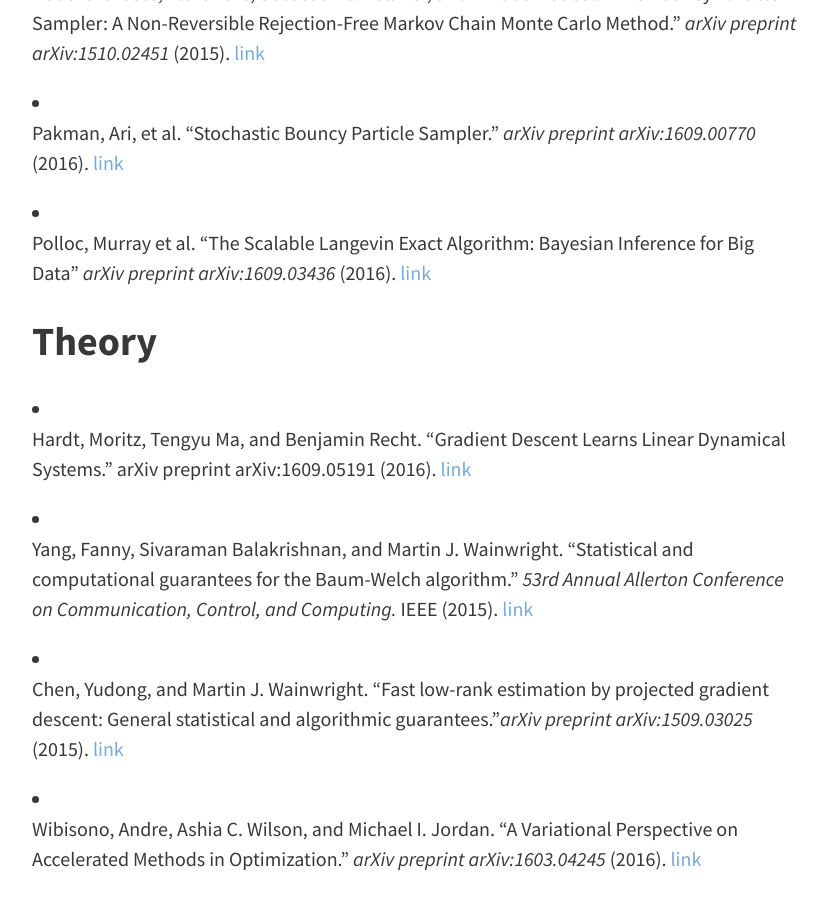
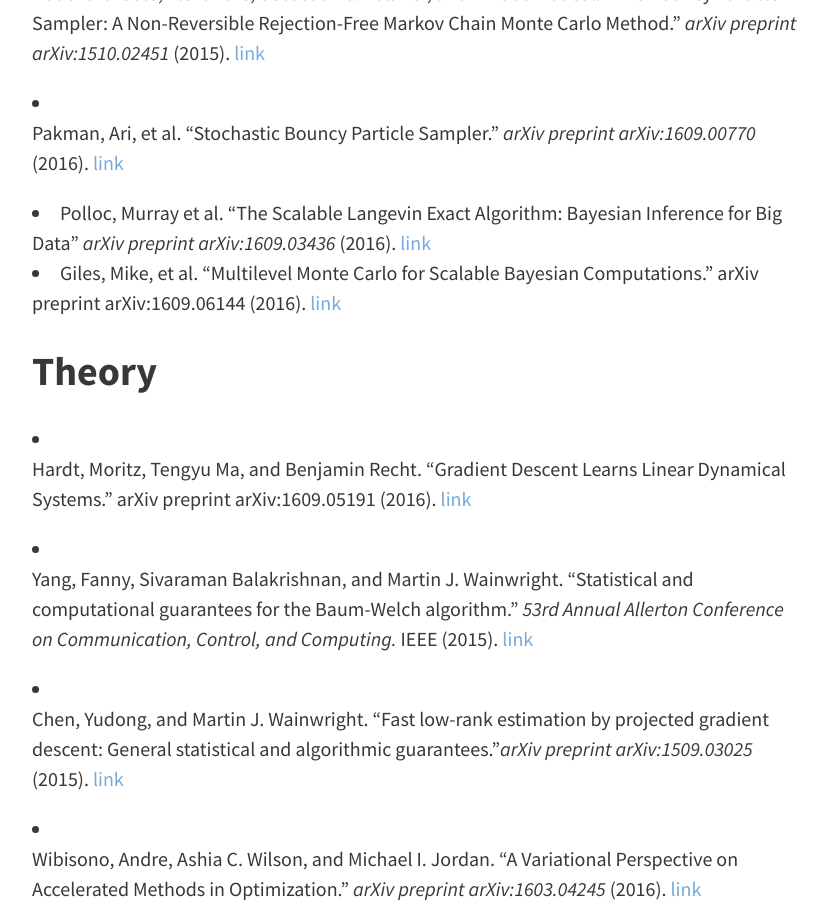
Before and after one commit to casmls/casmls.github.io, a Jekyll site: the page built from papers.md, in a window 1280 px wide and 900 px high, scrolled down 2277 px. Shown: the whole window, without its empty margins (224-1052 px from the left). Built offline with Jekyll 4.4.1, drawn with Linux system fonts in a browser that asks for light colours; nearby versions of some CDN libraries.

Commit message:
adding multilevel mcmc

```diff
--- a/papers.md
+++ b/papers.md
@@ -44,6 +44,7 @@ This is a list of suggested papers to choose from, loosely organized by topic.
 - Pakman, Ari, et al. "Stochastic Bouncy Particle Sampler." _arXiv preprint arXiv:1609.00770_ (2016). [link](http://arxiv.org/abs/1609.00770)
 
 - Polloc, Murray et al. “The Scalable Langevin Exact Algorithm: Bayesian Inference for Big Data” _arXiv preprint arXiv:1609.03436_ (2016). [link](https://arxiv.org/abs/1609.03436)
+- Giles, Mike, et al. "Multilevel Monte Carlo for Scalable Bayesian Computations." arXiv preprint arXiv:1609.06144 (2016). [link](https://arxiv.org/pdf/1609.06144)
 
 ## Theory
 - Hardt, Moritz, Tengyu Ma, and Benjamin Recht. "Gradient Descent Learns Linear Dynamical Systems." arXiv preprint arXiv:1609.05191 (2016). [link](https://arxiv.org/pdf/1609.05191)
```
